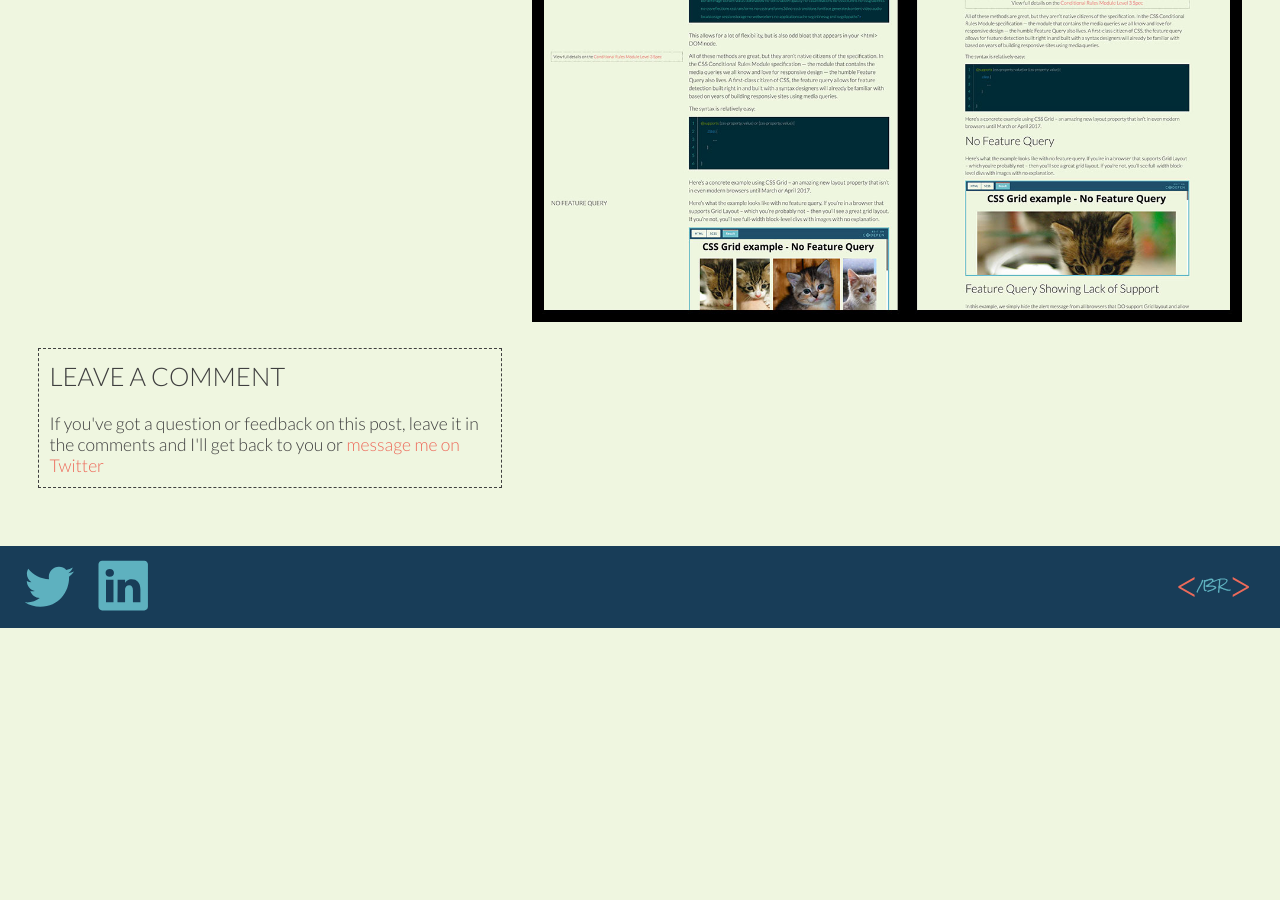
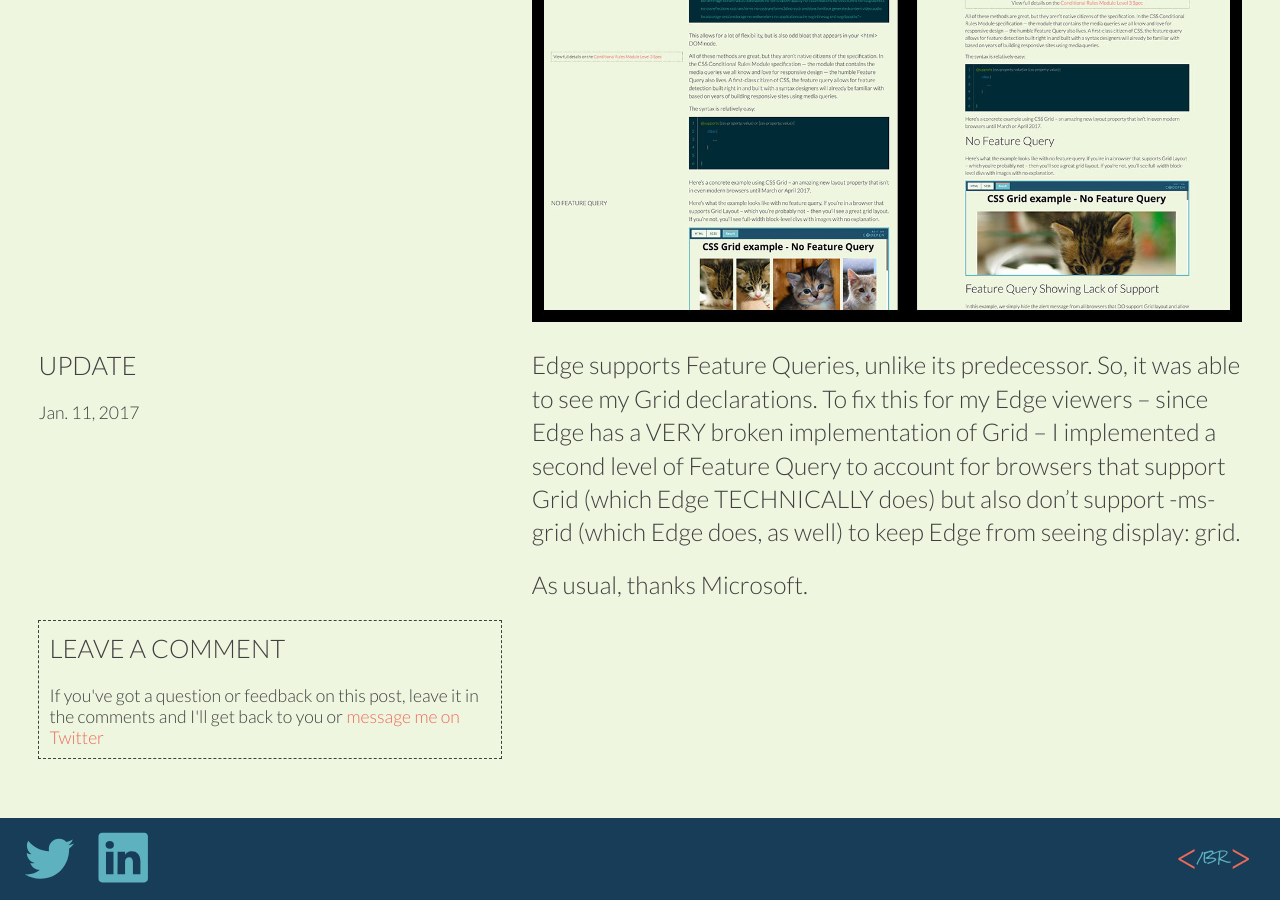
Before and after one commit to erquhart/jekyll-portfolio, a Jekyll site: the page built from _posts/2016-12-27-blog-converted-to-css-grid-layout.markdown, in a window 1280 px wide and 900 px high, scrolled down 2858 px. Built offline with Jekyll 4.4.1, drawn with Linux system fonts in a browser that asks for light colours; comment, search, counter and statistics services are not loaded; before the commit the page ends 3486 px from its top, so only the background shows below that.

Commit message:
Adds addendum to grid blog post about Edge support

```diff
--- a/_posts/2016-12-27-blog-converted-to-css-grid-layout.markdown
+++ b/_posts/2016-12-27-blog-converted-to-css-grid-layout.markdown
@@ -83,3 +83,12 @@
 </aside>
 
 ![Example Grid Layout Number 1](/images/blog/grid/side-by-side.jpg)
+
+<aside class="subhead">
+    <h2>Update</h2>
+    <p>Jan. 11, 2017</p>
+</aside>
+
+Edge supports Feature Queries, unlike its predecessor. So, it was able to see my Grid declarations. To fix this for my Edge viewers -- since Edge has a VERY broken implementation of Grid -- I implemented a second level of Feature Query to account for browsers that support Grid (which Edge TECHNICALLY does) but also don't support -ms-grid (which Edge does, as well) to keep Edge from seeing display: grid.
+
+As usual, thanks Microsoft.
```
